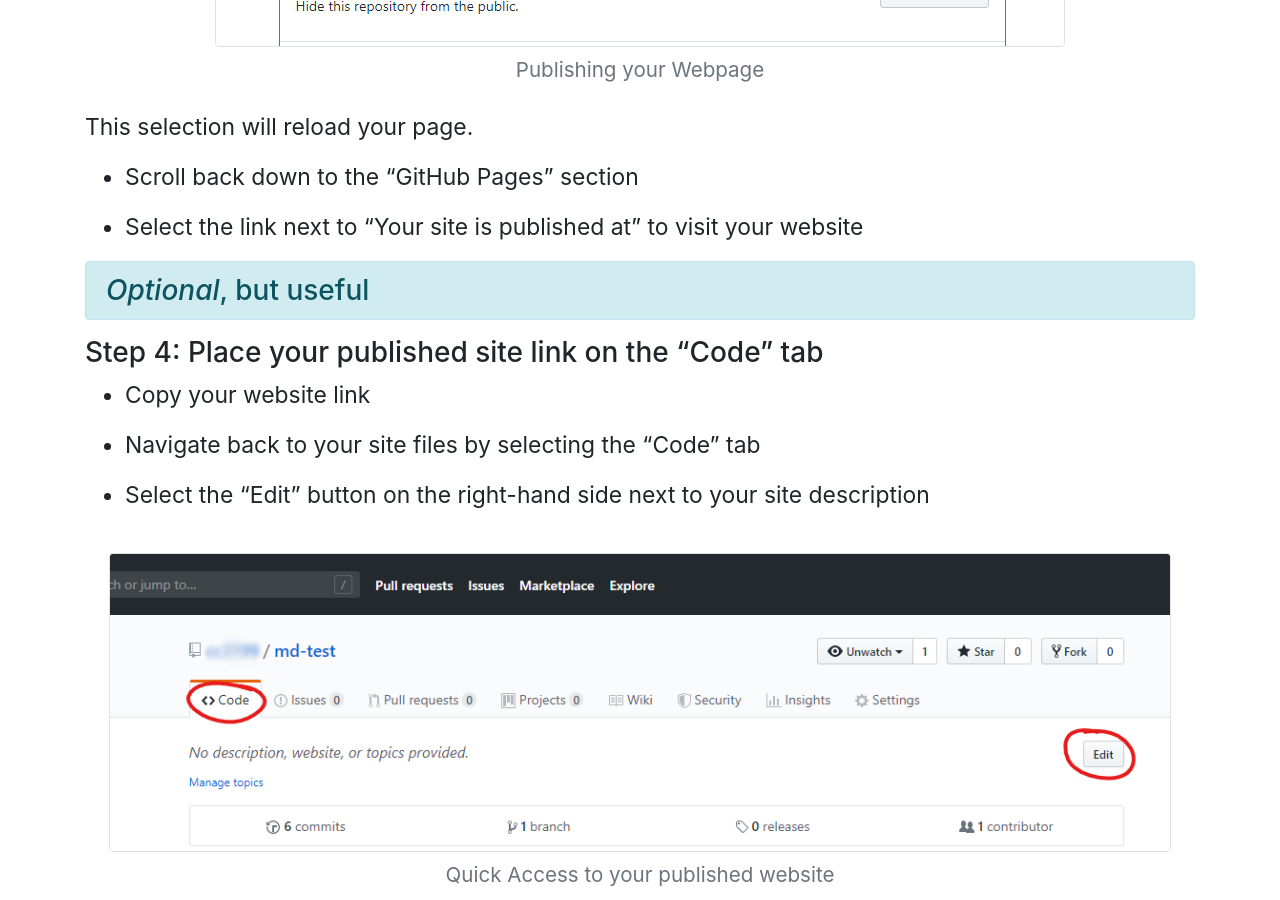
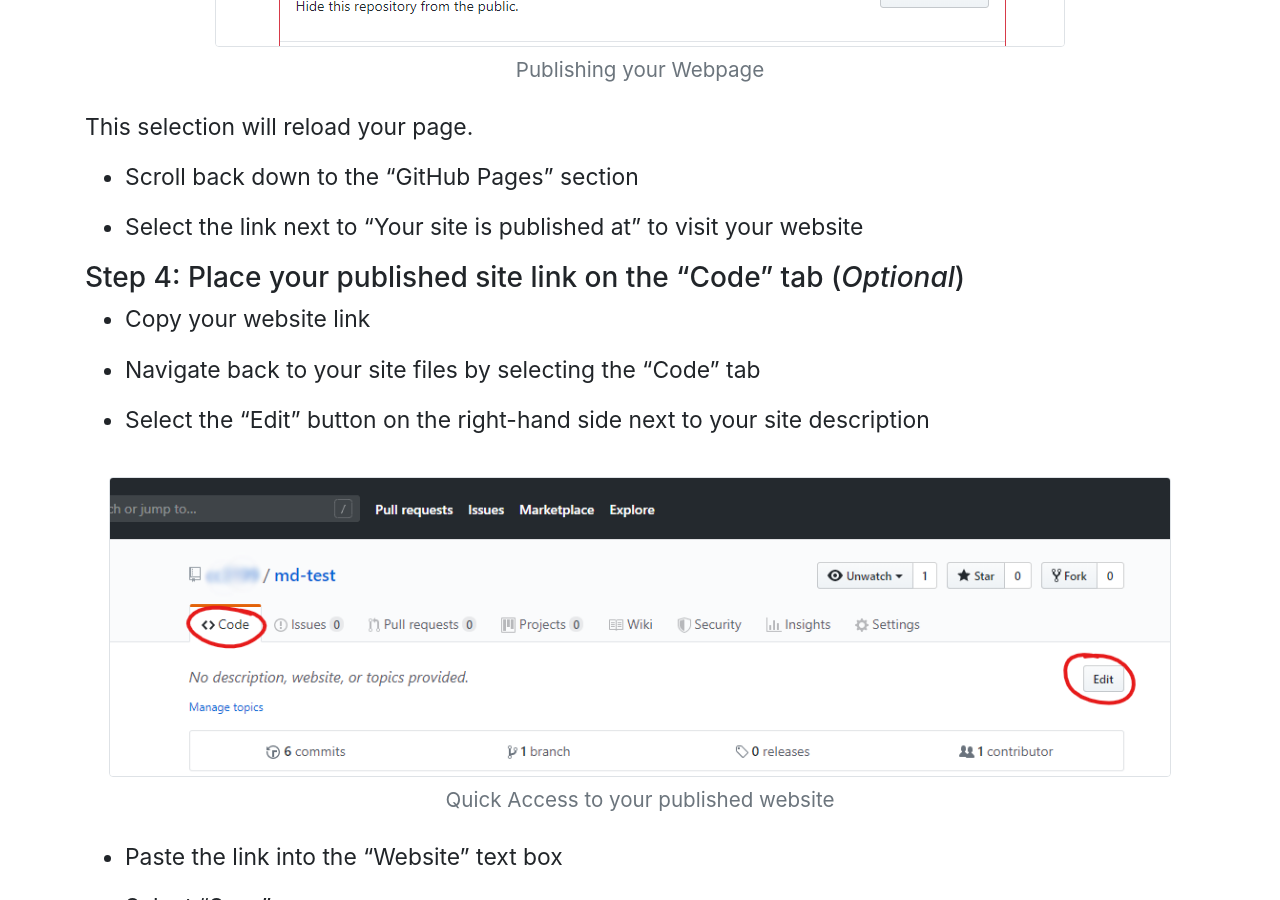
Before and after one commit to lib-static/howto, a Jekyll site: the page built from howtos/viewsiteonlinegh.md, in a window 1280 px wide and 900 px high, scrolled down 1555 px. Built offline with Jekyll 4.4.1, drawn with Linux system fonts in a browser that asks for light colours.

Commit message:
remove alert

```diff
--- a/howtos/viewsiteonlinegh.md
+++ b/howtos/viewsiteonlinegh.md
@@ -21,10 +21,7 @@ This selection will reload your page.
 
 - Select the link next to "Your site is published at" to visit your website
 
-{:.alert .alert-info}
-### *Optional*, but useful
-
-### Step 4: Place your published site link on the "Code" tab
+### Step 4: Place your published site link on the "Code" tab (*Optional*)
 
 - Copy your website link
 
```
